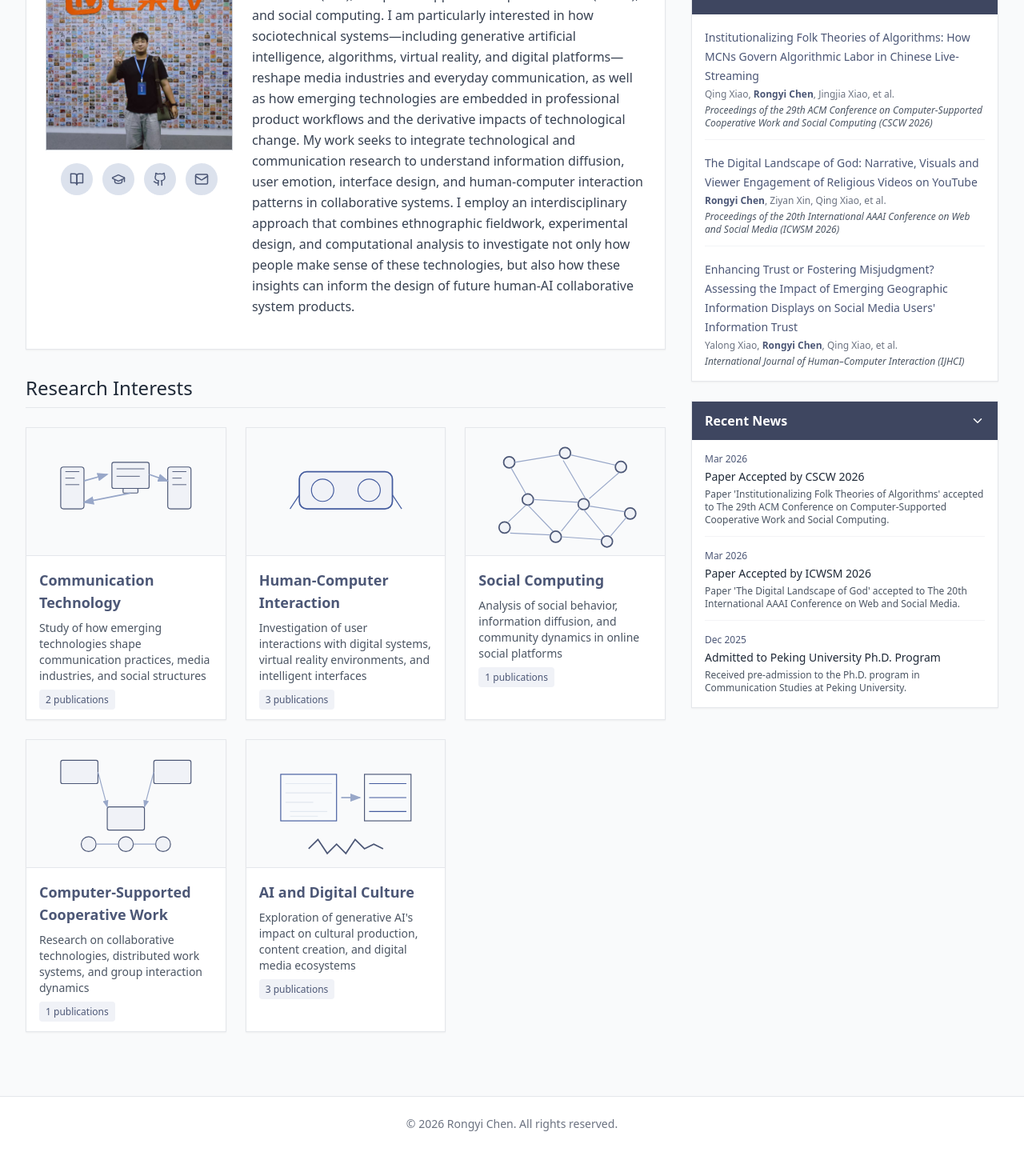
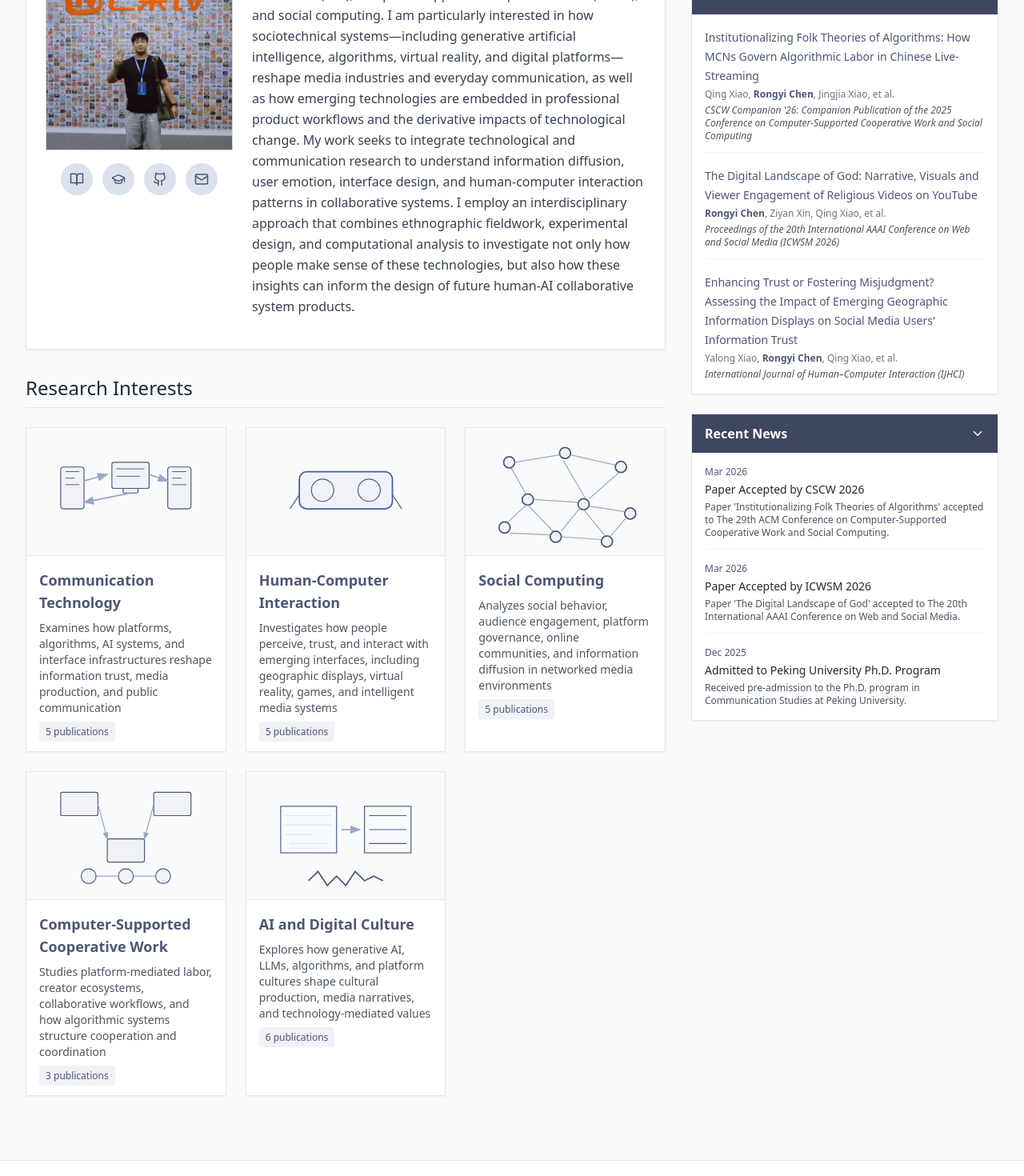
Before and after one commit to rongyichen/rongyichen.github.io, a React (Vite) app: page / in a window 1280 px wide. Shown: the part 400-1870 px from the top of the page at 80% size. Before the commit the page ends 1839 px from the top, so only its background shows below. Built offline with nearby package versions, Linux system fonts and the light colour scheme.

Commit message:
Update news

```diff
--- a/src/AcademicProfile.jsx
+++ b/src/AcademicProfile.jsx
@@ -53,8 +53,8 @@ const AcademicProfile = () => {
   ];
 
   const recentPublications = [
-    { title: "Institutionalizing Folk Theories of Algorithms: How MCNs Govern Algorithmic Labor in Chinese Live-Streaming", authors: "Qing Xiao, Rongyi Chen, Jingjia Xiao, et al.", venue: "Proceedings of the 29th ACM Conference on Computer-Supported Cooperative Work and Social Computing (CSCW 2026)", link: "https://arxiv.org/abs/2505.20623" },
-    { title: "The Digital Landscape of God: Narrative, Visuals and Viewer Engagement of Religious Videos on YouTube", authors: "Rongyi Chen, Ziyan Xin, Qing Xiao, et al.", venue: "Proceedings of the 20th International AAAI Conference on Web and Social Media (ICWSM 2026)", link: "https://arxiv.org/abs/2509.10957" },
+    { title: "Institutionalizing Folk Theories of Algorithms: How MCNs Govern Algorithmic Labor in Chinese Live-Streaming", authors: "Qing Xiao, Rongyi Chen, Jingjia Xiao, et al.", venue: "CSCW Companion '26: Companion Publication of the 2025 Conference on Computer-Supported Cooperative Work and Social Computing", link: "https://arxiv.org/abs/2505.20623" },
+    { title: "The Digital Landscape of God: Narrative, Visuals and Viewer Engagement of Religious Videos on YouTube", authors: "Rongyi Chen, Ziyan Xin, Qing Xiao, et al.", venue: "Proceedings of the 20th International AAAI Conference on Web and Social Media (ICWSM 2026)", link: "https://ojs.aaai.org/index.php/ICWSM/article/view/42649" },
     { title: "Enhancing Trust or Fostering Misjudgment? Assessing the Impact of Emerging Geographic Information Displays on Social Media Users' Information Trust", authors: "Yalong Xiao, Rongyi Chen, Qing Xiao, et al.", venue: "International Journal of Human–Computer Interaction (IJHCI)", link: "https://doi.org/10.1080/10447318.2025.2524493" }
   ];
 
@@ -83,10 +83,10 @@ const AcademicProfile = () => {
 
   const researchData = {
     preprints: [
-      { year: "2025", title: "The Digital Landscape of God: Narrative, Visuals and Viewer Engagement of Religious Videos on YouTube", authors: "Rongyi Chen, Ziyan Xin, Qing Xiao, Ruiwei Xiao, Jingjia Xiao, Bingbing Zhang, Hong Shen, Zhicong Lu", venue: "arXiv", link: "https://arxiv.org/abs/2505.20623" },
       { year: "2025", title: "Institutionalizing Folk Theories of Algorithms: How MCNs Govern Algorithmic Labor in Chinese Live-Streaming", authors: "Qing Xiao, Rongyi Chen, Jingjia Xiao, Tianyang Fu, Alice Qian Zhang, Xianzhe Fan, Bingbing Zhang, Zhicong Lu, Hong Shen", venue: "arXiv", link: "https://arxiv.org/abs/2505.20623" }
     ],
     publications: [
+      { year: "2026", title: "The Digital Landscape of God: Narrative, Visuals and Viewer Engagement of Religious Videos on YouTube", authors: "Rongyi Chen, Ziyan Xin, Qing Xiao, Ruiwei Xiao, Jingjia Xiao, Bingbing Zhang, Hong Shen, Zhicong Lu", venue: "Proceedings of the 20th International AAAI Conference on Web and Social Media", doi: "https://ojs.aaai.org/index.php/ICWSM/article/view/42649" },
       { year: "2025", title: "Enhancing Trust or Fostering Misjudgment? Assessing the Impact of Emerging Geographic Information Displays on Social Media Users' Information Trust", authors: "Yalong Xiao, Rongyi Chen, Qing Xiao, Chengzhang Zhu, Jie Feng", venue: "International Journal of Human–Computer Interaction", doi: "https://doi.org/10.1080/10447318.2025.2524493" },
       { year: "2025", title: "Artists and Their Poor: Economic and Symbolic Inequality in Distorted China's Post-pandemic Art Subsidy Policies", authors: "Jingjia Xiao, Qing Xiao, Rongyi Chen", venue: "Cultural Trends", doi: "https://doi.org/10.1080/09548963.2025.2557215" },
       { year: "2024", title: "Exploring Influencers' and Users' Experiences in Douyin's Virtual Reality Live-Streaming", authors: "Rongyi Chen, Jingjia Xiao, Zilu Wang, Menghan Yin, Xianzhe Fan, Zihe Ran, Qing Xiao", venue: "Proceedings of the 30th ACM Symposium on Virtual Reality Software and Technology (VRST 2024)", doi: "https://doi.org/10.1145/3641825.3689519" },
@@ -136,7 +136,7 @@ const AcademicProfile = () => {
     {
       id: "comm-tech",
       name: "Communication Technology",
-      description: "Study of how emerging technologies shape communication practices, media industries, and social structures",
+      description: "Examines how platforms, algorithms, AI systems, and interface infrastructures reshape information trust, media production, and public communication",
       svg: `<svg viewBox="0 0 200 150" xmlns="http://www.w3.org/2000/svg">
         <!-- 整体上移 -->
         <g transform="translate(0, -15)">
@@ -182,13 +182,16 @@ const AcademicProfile = () => {
         ...researchData.conferences
       ].filter(p =>
         p.title === "Enhancing Trust or Fostering Misjudgment? Assessing the Impact of Emerging Geographic Information Displays on Social Media Users' Information Trust" ||
-        p.title === "Responsible LLMs in Persuasive Health Message: Comparing Language Biases in General LLMs and Healthcare LLMs"
+        p.title === "The Digital Landscape of God: Narrative, Visuals and Viewer Engagement of Religious Videos on YouTube" ||
+        p.title === "Institutionalizing Folk Theories of Algorithms: How MCNs Govern Algorithmic Labor in Chinese Live-Streaming" ||
+        p.title === "Responsible LLMs in Persuasive Health Message: Comparing Language Biases in General LLMs and Healthcare LLMs" ||
+        p.title === "How AI Constructs Disaster Narratives: A Comparative Analysis of LLMs in Multimodal Disaster News Production"
       )
     },
     {
       id: "hci",
       name: "Human-Computer Interaction",
-      description: "Investigation of user interactions with digital systems, virtual reality environments, and intelligent interfaces",
+      description: "Investigates how people perceive, trust, and interact with emerging interfaces, including geographic displays, virtual reality, games, and intelligent media systems",
       svg: `<svg viewBox="0 0 200 150" xmlns="http://www.w3.org/2000/svg">
         <!-- VR头盔图标 -->
         <rect x="50" y="40" width="100" height="40" fill="#f0f2f7" stroke="#435b9e" stroke-width="1.5" rx="8"/>
@@ -202,14 +205,16 @@ const AcademicProfile = () => {
         ...researchData.conferences
       ].filter(p =>
         p.title === "Enhancing Trust or Fostering Misjudgment? Assessing the Impact of Emerging Geographic Information Displays on Social Media Users' Information Trust" ||
+        p.title === "The Digital Landscape of God: Narrative, Visuals and Viewer Engagement of Religious Videos on YouTube" ||
         p.title === "Exploring Influencers' and Users' Experiences in Douyin's Virtual Reality Live-Streaming" ||
-        p.title === "Have You Seen the Lovers in the Game? Are They Like Us? Online Games and Game-Mediated Romantic Relationships"
+        p.title === "Have You Seen the Lovers in the Game? Are They Like Us? Online Games and Game-Mediated Romantic Relationships" ||
+        p.title === "Responsible LLMs in Persuasive Health Message: Comparing Language Biases in General LLMs and Healthcare LLMs"
       )
     },
     {
       id: "social-computing",
       name: "Social Computing",
-      description: "Analysis of social behavior, information diffusion, and community dynamics in online social platforms",
+      description: "Analyzes social behavior, audience engagement, platform governance, online communities, and information diffusion in networked media environments",
       svg: `<svg viewBox="0 0 200 150" xmlns="http://www.w3.org/2000/svg">
         <!-- 整体上移 -->
         <g transform="translate(0, -10)">
@@ -246,13 +251,17 @@ const AcademicProfile = () => {
         ...researchData.publications,
         ...researchData.conferences
       ].filter(p =>
-        p.title === "The Digital Landscape of God: Narrative, Visuals and Viewer Engagement of Religious Videos on YouTube"
+        p.title === "The Digital Landscape of God: Narrative, Visuals and Viewer Engagement of Religious Videos on YouTube" ||
+        p.title === "Institutionalizing Folk Theories of Algorithms: How MCNs Govern Algorithmic Labor in Chinese Live-Streaming" ||
+        p.title === "When Memes Become Mean: Discrimination Recognition and Group Norms in Adolescent Bullying" ||
+        p.title === "Gresham's Law in Language Education: How Short Video Buzzwords Reshape Adolescents' Expression Habits and Semantic Understanding Capabilities" ||
+        p.title === "The Illusion of Pluralistic and Neutrality: How Twitter Social Bots Show Their Opinion in Chinese Political Issues"
       )
     },
     {
       id: "cscw",
       name: "Computer-Supported Cooperative Work",
-      description: "Research on collaborative technologies, distributed work systems, and group interaction dynamics",
+      description: "Studies platform-mediated labor, creator ecosystems, collaborative workflows, and how algorithmic systems structure cooperation and coordination",
       svg: `<svg viewBox="0 0 200 150" xmlns="http://www.w3.org/2000/svg">
         <!-- 协作工作图（上移15px） -->
         <g transform="translate(0, -15)">
@@ -281,13 +290,15 @@ const AcademicProfile = () => {
         ...researchData.publications,
         ...researchData.conferences
       ].filter(p =>
-        p.title === "Institutionalizing Folk Theories of Algorithms: How MCNs Govern Algorithmic Labor in Chinese Live-Streaming"
+        p.title === "Institutionalizing Folk Theories of Algorithms: How MCNs Govern Algorithmic Labor in Chinese Live-Streaming" ||
+        p.title === "Exploring Influencers' and Users' Experiences in Douyin's Virtual Reality Live-Streaming" ||
+        p.title === "An Emerging Platform Entertainment Model in China: Algorithms Regulation and the Composite Interaction of Live Streaming and Short Videos"
       )
     },
     {
       id: "ai-digital-culture",
       name: "AI and Digital Culture",
-      description: "Exploration of generative AI's impact on cultural production, content creation, and digital media ecosystems",
+      description: "Explores how generative AI, LLMs, algorithms, and platform cultures shape cultural production, media narratives, and technology-mediated values",
       svg: `<svg viewBox="0 0 200 150" xmlns="http://www.w3.org/2000/svg">
         <!-- AI生成内容图标 -->
         <rect x="30" y="30" width="60" height="50" fill="#f8fafc" stroke="#435b9e" stroke-width="1"/>
@@ -315,7 +326,10 @@ const AcademicProfile = () => {
         ...researchData.publications,
         ...researchData.conferences
       ].filter(p =>
+        p.title === "The Digital Landscape of God: Narrative, Visuals and Viewer Engagement of Religious Videos on YouTube" ||
+        p.title === "Institutionalizing Folk Theories of Algorithms: How MCNs Govern Algorithmic Labor in Chinese Live-Streaming" ||
         p.title === "When Memes Become Mean: Discrimination Recognition and Group Norms in Adolescent Bullying" ||
+        p.title === "Responsible LLMs in Persuasive Health Message: Comparing Language Biases in General LLMs and Healthcare LLMs" ||
         p.title === "How AI Constructs Disaster Narratives: A Comparative Analysis of LLMs in Multimodal Disaster News Production" ||
         p.title === "An Emerging Platform Entertainment Model in China: Algorithms Regulation and the Composite Interaction of Live Streaming and Short Videos"
       )
@@ -581,7 +595,9 @@ const AcademicProfile = () => {
                               Related Publications
                             </h4>
                             <div className="space-y-4">
-                              {activeResearchArea.papers.map((paper, i) => (
+                              {activeResearchArea.papers.map((paper, i) => {
+                                const paperUrl = paper.doi || paper.link;
+                                return (
                                   <div key={i} className="border-l-4 border-primary-300 pl-4 py-2">
                                     <div className="flex items-start justify-between gap-3">
                                       <div className="flex-1">
@@ -592,17 +608,21 @@ const AcademicProfile = () => {
                                           <span className="text-sm text-primary-600">{paper.venue}</span>
                                         </div>
                                         <h5 className="font-semibold text-gray-800">
-                                        <a href={paper.doi || paper.link} target="_blank" rel="noopener noreferrer" className="text-primary-600 hover:underline">
+                                          {paperUrl ? (
+                                            <a href={paperUrl} target="_blank" rel="noopener noreferrer" className="text-primary-600 hover:underline">
                                               {paper.title}
                                             </a>
+                                          ) : (
+                                            <span>{paper.title}</span>
+                                          )}
                                         </h5>
                                         <p className="text-sm text-gray-600 mt-1">
                                           {highlightAuthor(formatAuthors(paper.authors), 'Rongyi Chen')}
                                         </p>
                                       </div>
-                                    {paper.doi && (
+                                      {paperUrl && (
                                         <a
-                                        href={paper.doi}
+                                          href={paperUrl}
                                           target="_blank"
                                           rel="noopener noreferrer"
                                           className="text-gray-400 hover:text-primary-500 flex-shrink-0 mt-1"
@@ -612,7 +632,8 @@ const AcademicProfile = () => {
                                       )}
                                     </div>
                                   </div>
-                              ))}
+                                );
+                              })}
                               {activeResearchArea.papers.length === 0 && (
                                 <p className="text-gray-500 italic">No publications in this area yet.</p>
                               )}
@@ -808,7 +829,7 @@ const AcademicProfile = () => {
                           </div>
                           <div className="flex-1">
                             <h4 className="text-lg font-semibold text-gray-800 mb-2">
-                              <a href="https://arxiv.org/abs/2509.10957" target="_blank" rel="noopener noreferrer" className="text-primary-600 hover:underline">
+                              <a href="https://ojs.aaai.org/index.php/ICWSM/article/view/42649" target="_blank" rel="noopener noreferrer" className="text-primary-600 hover:underline">
                                 The Digital Landscape of God: Narrative, Visuals and Viewer Engagement of Religious Videos on YouTube
                               </a>
                             </h4>
@@ -833,7 +854,7 @@ const AcademicProfile = () => {
                               </a>
                             </h4>
                             <p className="text-sm text-gray-600 mb-2">{highlightAuthor(formatAuthors('Qing Xiao, Rongyi Chen, Jingjia Xiao, Tianyang Fu, Alice Qian Zhang, Xianzhe Fan, Bingbing Zhang, Zhicong Lu, Hong Shen'), 'Rongyi Chen')}</p>
-                            <p className="text-sm text-gray-500 italic">Proceedings of the ACM on Human-Computer Interaction, CSCW (CSCW’26)</p>
+                            <p className="text-sm text-gray-500 italic">CSCW Companion '26: Companion Publication of the 2025 Conference on Computer-Supported Cooperative Work and Social Computing</p>
                           </div>
                         </div>
                       </div>
@@ -1153,19 +1174,32 @@ const AcademicProfile = () => {
                 <div className="mt-3 max-h-60 overflow-y-auto custom-scrollbar">
                   {searchResults.length > 0 ? (
                     <div className="space-y-2">
-                      {searchResults.map((paper, i) => (
+                      {searchResults.map((paper, i) => {
+                        const paperUrl = paper.doi || paper.link;
+                        const resultContent = (
+                          <>
+                            <p className="text-primary-600 font-medium">{paper.title}</p>
+                            <p className="text-xs text-gray-500 mt-1">{highlightAuthor(formatAuthors(paper.authors), 'Rongyi Chen')}</p>
+                            <p className="text-xs text-gray-500 mt-1">{paper.venue} · {paper.year}</p>
+                          </>
+                        );
+
+                        return paperUrl ? (
                           <a
                             key={i}
-                          href={paper.doi || paper.link}
+                            href={paperUrl}
                             target="_blank"
                             rel="noopener noreferrer"
                             className="block p-2 bg-gray-50 hover:bg-primary-50 rounded text-sm"
                           >
-                          <p className="text-primary-600 font-medium">{paper.title}</p>
-                          <p className="text-xs text-gray-500 mt-1">{highlightAuthor(formatAuthors(paper.authors), 'Rongyi Chen')}</p>
-                          <p className="text-xs text-gray-500 mt-1">{paper.venue} · {paper.year}</p>
+                            {resultContent}
                           </a>
-                      ))}
+                        ) : (
+                          <div key={i} className="block p-2 bg-gray-50 rounded text-sm">
+                            {resultContent}
+                          </div>
+                        );
+                      })}
                     </div>
                   ) : (
                     <p className="text-sm text-gray-500 py-2">No papers found</p>
```
Lines whose indentation alone changed are shown as unchanged.
